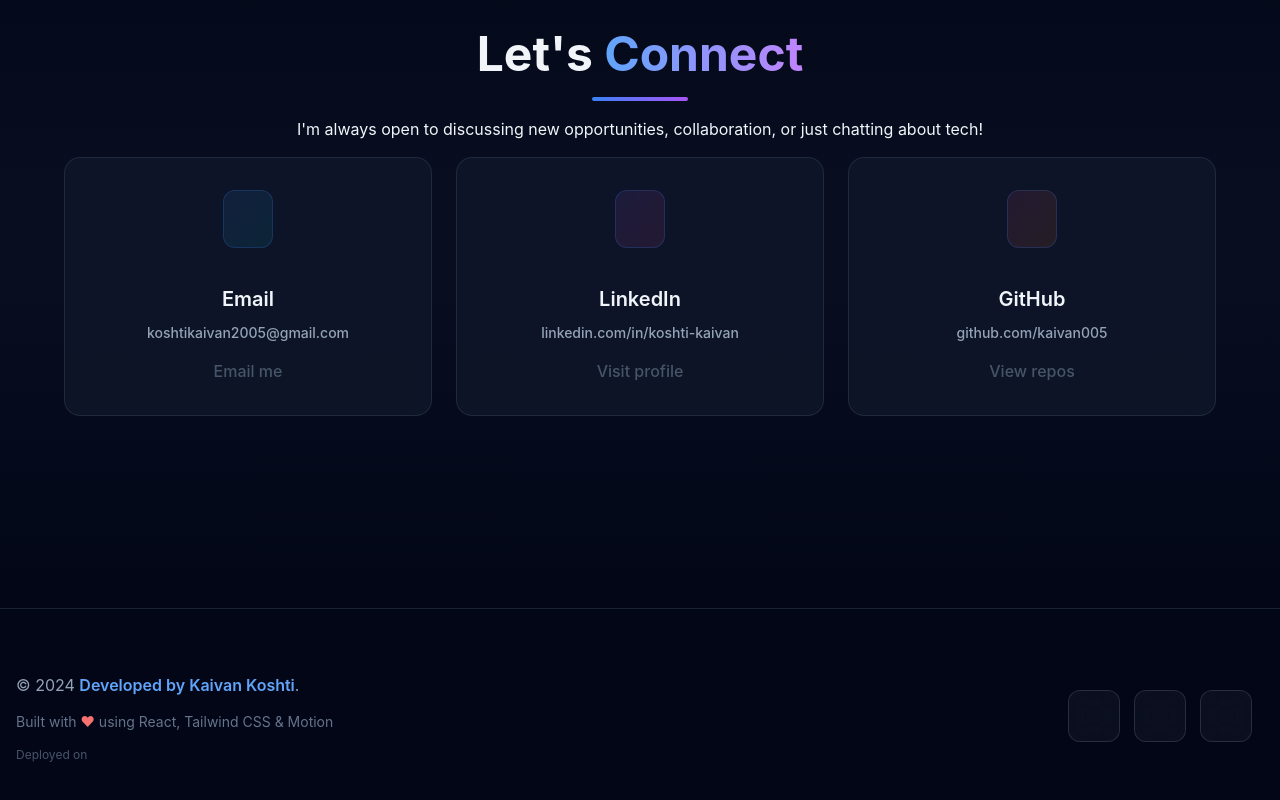
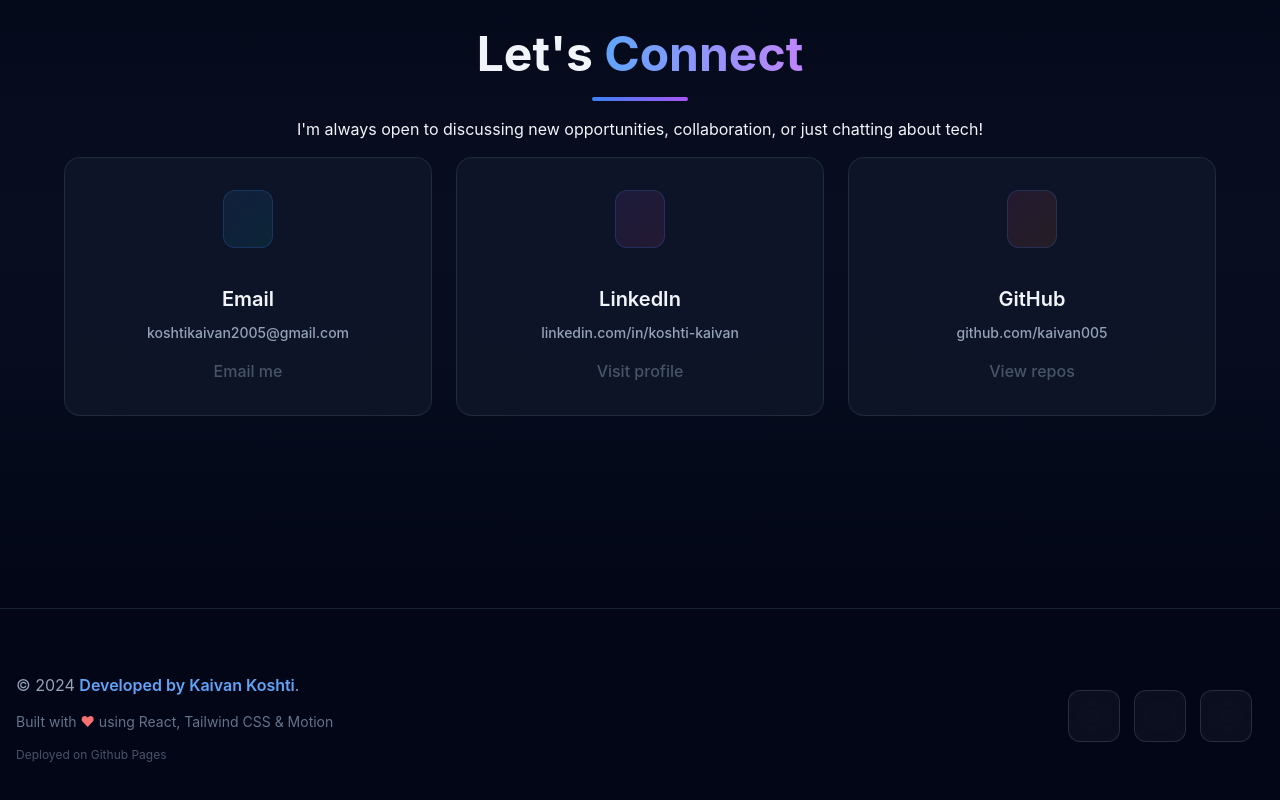
Before and after one commit to kaivan005/portfolio_website, a React (Vite) app: page / in a window 1280 px wide. Shown: the part 4299-5099 px from the top of the page. Built offline with nearby package versions, Linux system fonts and the light colour scheme; some icons are missing.

Commit message:
Add hosting information to footer
Updated footer component to include hosting information.

```diff
--- a/src/components/footer.jsx
+++ b/src/components/footer.jsx
@@ -51,7 +51,7 @@ function Footer(props) {
                     <div className="footer-text">
                         <p className="footer-copyright">© 2024 <span className="footer-name">Developed by Kaivan Koshti</span>.</p>
                         <p className="footer-tech">Built with <span className="footer-heart">♥</span> using React, Tailwind CSS & Motion</p>
-                        <p className="footer-hosting">Deployed on </p>
+                        <p className="footer-hosting">Deployed on Github Pages</p>
                     </div>
                     <div className="footer-social">
 
@@ -81,4 +81,5 @@ function Footer(props) {
     );
 }
 
+
 export default Footer;
```
